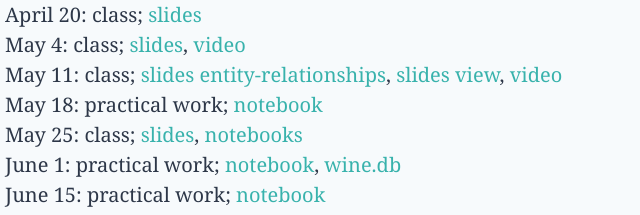
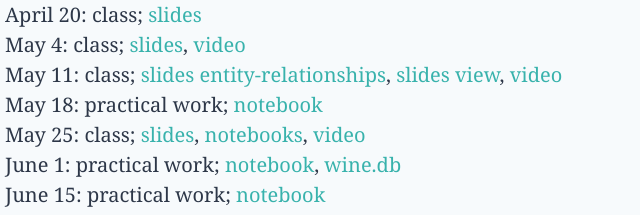
Before and after one commit to clarus/telecom-database-course, a plain HTML site: page index.html in a window 1280 px wide. Shown: the part 900-1115 px from the top of the page, 303-943 px from the left. Drawn offline with Linux system fonts and the light colour scheme.

Commit message:
Add link to the last class video

```diff
--- a/index.html
+++ b/index.html
@@ -64,7 +64,7 @@
 				<li>May 4: class; <a class="text-teal-500 no-underline hover:underline" href="slides/2-FD-Normalization.pdf">slides</a>, <a class="text-teal-500 no-underline hover:underline" href="http://coq.io:3000/2021-05-04-96677222991/zoom_0.mp4">video</a></li>
 				<li>May 11: class; <a class="text-teal-500 no-underline hover:underline" href="slides/3-E-R%20Model.pdf">slides entity-relationships</a>, <a class="text-teal-500 no-underline hover:underline" href="slides/sql-intro-5.slides.html">slides view</a>, <a class="text-teal-500 no-underline hover:underline" href="http://coq.io:3000/2021-05-11-94391085961/zoom_0.mp4">video</a></li>
 				<li>May 18: practical work; <a class="text-teal-500 no-underline hover:underline" href="practical-sessions/DB-TP1.ipynb">notebook</a></li>
-				<li>May 25: class; <a class="text-teal-500 no-underline hover:underline" href="slides/4-sql.pdf">slides</a>, <a class="text-teal-500 no-underline hover:underline" href="https://github.com/jacobmontiel/sql-intro">notebooks</a></li>
+				<li>May 25: class; <a class="text-teal-500 no-underline hover:underline" href="slides/4-sql.pdf">slides</a>, <a class="text-teal-500 no-underline hover:underline" href="https://github.com/jacobmontiel/sql-intro">notebooks</a>, <a class="text-teal-500 no-underline hover:underline" href="http://coq.io:3000/2021-05-25-94335274974/zoom_0.mp4">video</a></li>
 				<li>June 1: practical work; <a class="text-teal-500 no-underline hover:underline" href="practical-sessions/DB-TP2.ipynb">notebook</a>, <a class="text-teal-500 no-underline hover:underline" href="practical-sessions/wine.db">wine.db</a></li>
 				<li>June 15: practical work; <a class="text-teal-500 no-underline hover:underline" href="practical-sessions/DB-TP3.ipynb">notebook</a></li>
 			</ul>
```
